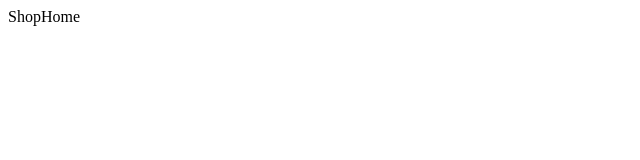
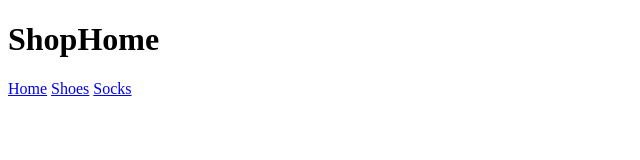
Before and after one commit to andreirosca92/Corso-Gatsbyjs-HPV4Learning, a Gatsby site: page /shop in a window 1280 px wide. Shown: the whole page, without its empty margins (0-640 px from the left). Built offline with nearby package versions, Linux system fonts and the light colour scheme; Gatsby itself is replaced by a stand-in of ours.

Commit message:
added Link shop component

```diff
--- a/src/pages/shop/index.js
+++ b/src/pages/shop/index.js
@@ -1,7 +1,22 @@
+import { Link } from 'gatsby';
 import React from 'react';
 
 const ShopHome = () => {
-  return <div>ShopHome</div>
+  return <div>
+   <h1>ShopHome</h1>
+    <nav
+   style={{
+    display: "flex",
+    gap: "4px",
+
+   }}
+   >
+    <Link to="/">Home</Link>
+    <Link to="/shop/shoes/">Shoes</Link>
+    <Link to="/shop/socks/">Socks</Link>
+
+   </nav>
+  </div>
 
 }
 
```
Also changed, not shown: README.md.
